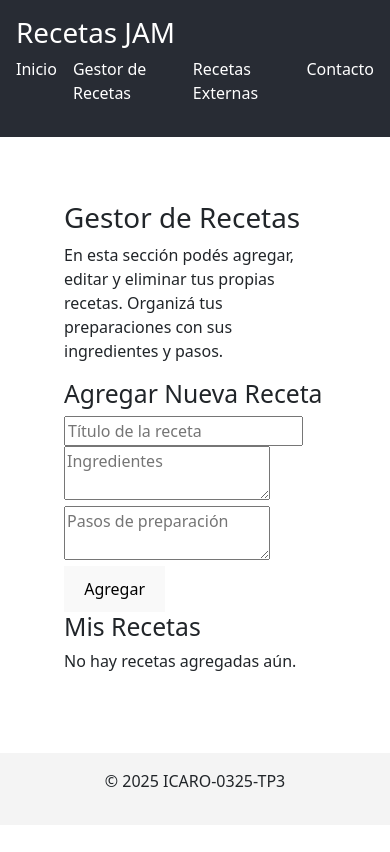
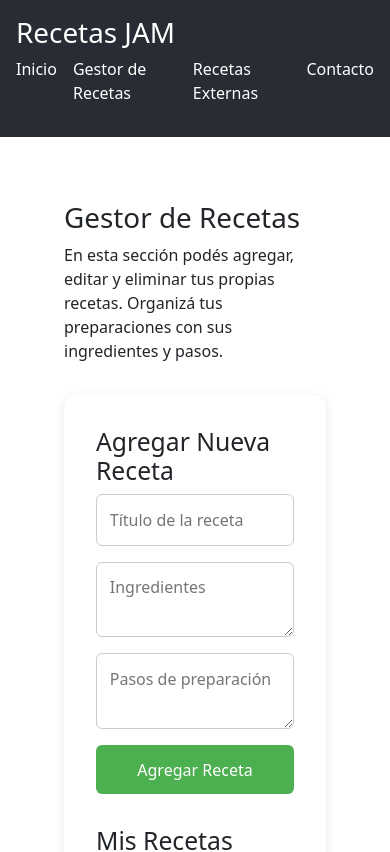
Before and after one commit to carloscostantino/ICARO-0325-TP3, a React (Vite) app: page /recipe-manager in a window 390 px wide. Shown: the top 852 px of the page. Built offline with nearby package versions, Linux system fonts and the light colour scheme.

Commit message:
Estilos aplicados al Gestor de Recetas: diseño moderno y responsive

```diff
--- /dev/null
+++ b/src/components/GestorRecetas.css
@@ -0,0 +1,94 @@
+.gestor-recetas {
+  max-width: 900px;
+  margin: 2rem auto;
+  background-color: #fff;
+  padding: 2rem;
+  border-radius: 12px;
+  box-shadow: 0 2px 10px rgba(0, 0, 0, 0.1);
+}
+
+.receta-form {
+  display: flex;
+  flex-direction: column;
+  gap: 1rem;
+  margin-bottom: 2rem;
+}
+
+.receta-form input,
+.receta-form textarea {
+  padding: 0.8rem;
+  border: 1px solid #ccc;
+  border-radius: 6px;
+  font-size: 1rem;
+  resize: vertical;
+}
+
+.btn-primary {
+  background-color: #4caf50;
+  color: white;
+  border: none;
+  padding: 0.8rem 1.2rem;
+  border-radius: 6px;
+  cursor: pointer;
+  transition: background-color 0.2s;
+}
+
+.btn-primary:hover {
+  background-color: #45a049;
+}
+
+.lista-recetas {
+  display: grid;
+  grid-template-columns: repeat(auto-fit, minmax(250px, 1fr));
+  gap: 1rem;
+}
+
+.tarjeta-receta {
+  background-color: #fafafa;
+  border-radius: 8px;
+  padding: 1rem;
+  box-shadow: 0 1px 5px rgba(0, 0, 0, 0.1);
+  text-align: left;
+}
+
+.tarjeta-receta h3 {
+  margin-top: 0;
+}
+
+.acciones {
+  display: flex;
+  justify-content: space-between;
+  margin-top: 1rem;
+}
+
+.btn-edit {
+  background-color: #2196f3;
+  color: white;
+  border: none;
+  padding: 0.5rem 1rem;
+  border-radius: 4px;
+  cursor: pointer;
+}
+
+.btn-edit:hover {
+  background-color: #0b7dda;
+}
+
+.btn-delete {
+  background-color: #f44336;
+  color: white;
+  border: none;
+  padding: 0.5rem 1rem;
+  border-radius: 4px;
+  cursor: pointer;
+}
+
+.btn-delete:hover {
+  background-color: #da190b;
+}
+
+.no-recetas {
+  text-align: center;
+  color: #777;
+  font-style: italic;
+}
--- a/src/components/GestorRecetas.jsx
+++ b/src/components/GestorRecetas.jsx
@@ -1,5 +1,6 @@
 import { useState } from "react";
 import useRecetasStore from "../store/useRecetasStore";
+import "./GestorRecetas.css"; // 👈 agregamos el CSS
 
 function GestorRecetas() {
   const { recetas, agregarReceta, eliminarReceta, editarReceta } = useRecetasStore();
@@ -11,7 +12,6 @@ function GestorRecetas() {
 
   const handleSubmit = (e) => {
     e.preventDefault();
-
     if (!titulo.trim() || !ingredientes.trim() || !pasos.trim()) return;
 
     const nuevaReceta = {
@@ -41,10 +41,10 @@ function GestorRecetas() {
   };
 
   return (
-    <section>
+    <section className="gestor-recetas">
       <h2>{editando ? "Editar Receta" : "Agregar Nueva Receta"}</h2>
 
-      <form onSubmit={handleSubmit} className="contact-form">
+      <form onSubmit={handleSubmit} className="receta-form">
         <input
           type="text"
           placeholder="Título de la receta"
@@ -61,24 +61,28 @@ function GestorRecetas() {
           value={pasos}
           onChange={(e) => setPasos(e.target.value)}
         />
-        <button type="submit">{editando ? "Guardar Cambios" : "Agregar"}</button>
+        <button type="submit" className="btn-primary">
+          {editando ? "Guardar Cambios" : "Agregar Receta"}
+        </button>
       </form>
 
       <h2>Mis Recetas</h2>
       {recetas.length === 0 ? (
-        <p>No hay recetas agregadas aún.</p>
+        <p className="no-recetas">No hay recetas agregadas aún.</p>
       ) : (
-        <ul>
+        <div className="lista-recetas">
           {recetas.map((r) => (
-            <li key={r.id}>
+            <div key={r.id} className="tarjeta-receta">
               <h3>{r.titulo}</h3>
               <p><strong>Ingredientes:</strong> {r.ingredientes}</p>
               <p><strong>Pasos:</strong> {r.pasos}</p>
-              <button onClick={() => handleEdit(r)}>Editar</button>
-              <button onClick={() => eliminarReceta(r.id)}>Eliminar</button>
-            </li>
+              <div className="acciones">
+                <button onClick={() => handleEdit(r)} className="btn-edit">Editar</button>
+                <button onClick={() => eliminarReceta(r.id)} className="btn-delete">Eliminar</button>
+              </div>
+            </div>
           ))}
-        </ul>
+        </div>
       )}
     </section>
   );
```
